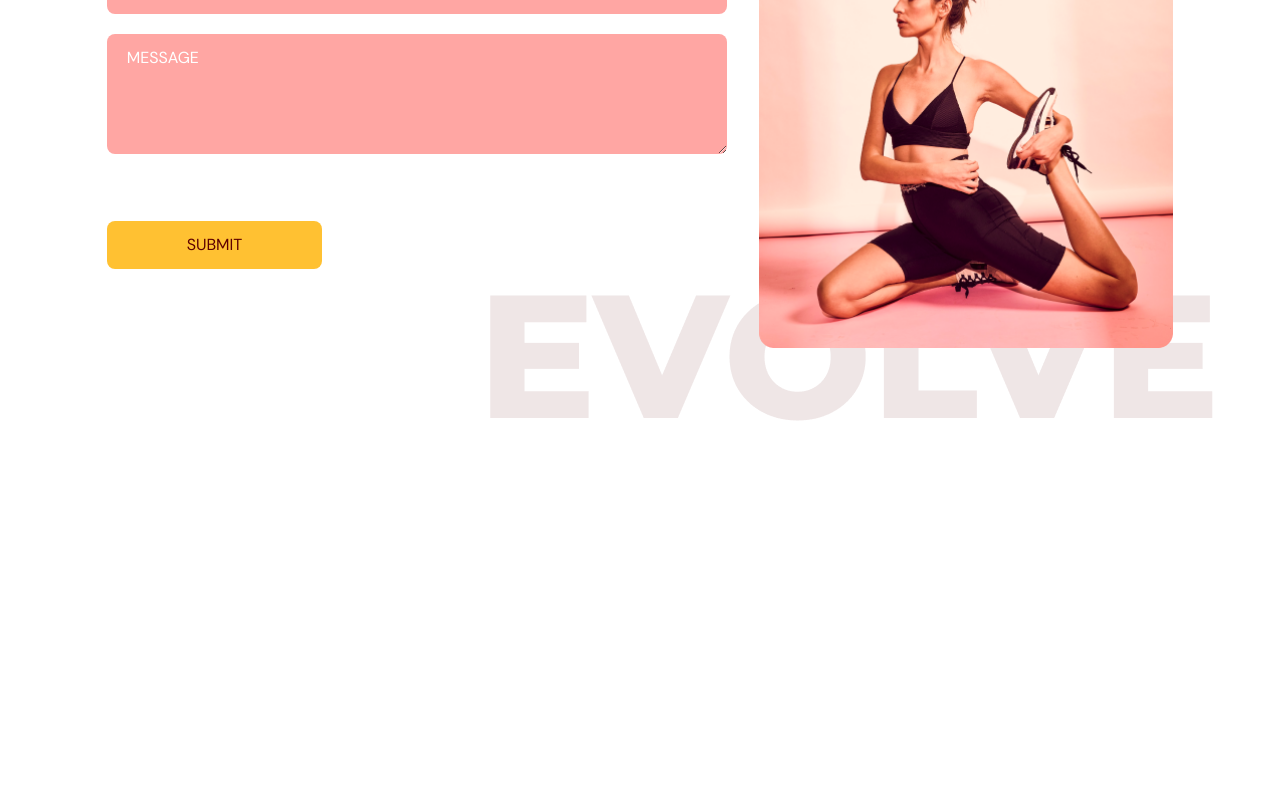
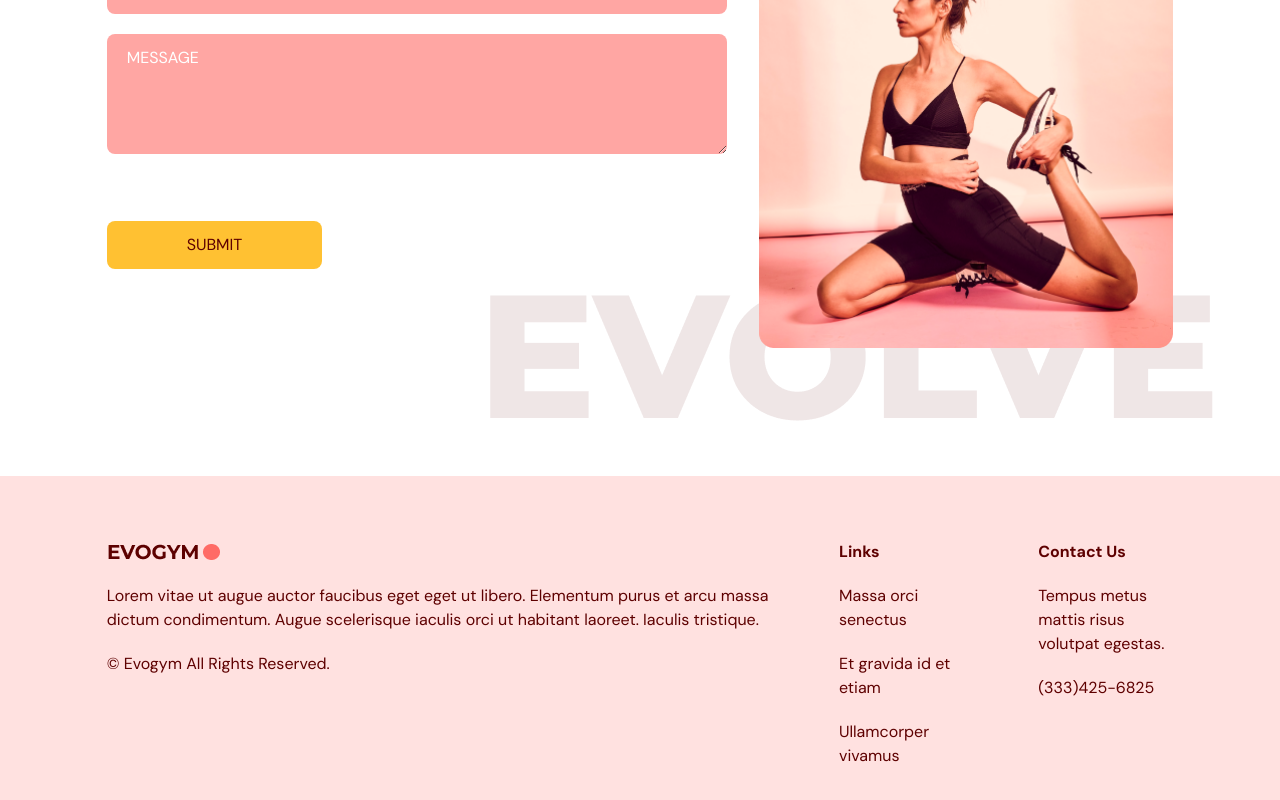
Before and after one commit to irina-kosogor/gym-typescript, a React (Vite) app: page / in a window 1280 px wide. Shown: the part 3415-4215 px from the top of the page. Before the commit the page ends 3891 px from the top, so only its background shows below. Built offline with nearby package versions, Linux system fonts and the light colour scheme.

Commit message:
add footer

```diff
--- a/src/App.tsx
+++ b/src/App.tsx
@@ -5,6 +5,7 @@
 import Benefits from "@/scenes/benefits";
 import OurClasses from "@/scenes/ourClasses";
 import ContactUs from "@/scenes/contactUs";
+import Footer from "@/scenes/footer";
 
 function App() {
   const [selectedPage, setSelectedPage] = useState<SelectedPage>(
@@ -36,6 +37,7 @@
       <Benefits setSelectedPage={setSelectedPage} />
       <OurClasses setSelectedPage={setSelectedPage} />
       <ContactUs setSelectedPage={setSelectedPage} />
+      <Footer setSelectedPage={setSelectedPage} />
     </div>
   );
 }
--- /dev/null
+++ b/src/scenes/footer/index.tsx
@@ -0,0 +1,34 @@
+import { SelectedPage } from "@/shared/types";
+import { motion } from "framer-motion";
+import Logo from "@/assets/Logo.png";
+
+function Footer() {
+  return (
+    <footer id="footer" className="bg-primary-100 py-16">
+      <div className="justify-content mx-auto w-5/6 gap-16 md:flex">
+        <div>
+          <img alt="logo" src={Logo} />
+          <p className="my-5">
+            Lorem vitae ut augue auctor faucibus eget eget ut libero. Elementum
+            purus et arcu massa dictum condimentum. Augue scelerisque iaculis
+            orci ut habitant laoreet. Iaculis tristique.
+          </p>
+          <p>© Evogym All Rights Reserved.</p>
+        </div>
+        <div className="mt-16 basis-1/4 md:mt-0">
+          <h4 className="font-bold">Links</h4>
+          <p className="my-5">Massa orci senectus</p>
+          <p className="my-5">Et gravida id et etiam</p>
+          <p>Ullamcorper vivamus</p>
+        </div>
+        <div className="mt-16 basis-1/4 md:mt-0">
+          <h4 className="font-bold">Contact Us</h4>
+          <p className="my-5">Tempus metus mattis risus volutpat egestas.</p>
+          <p>(333)425-6825</p>
+        </div>
+      </div>
+    </footer>
+  );
+}
+
+export default Footer;
```
